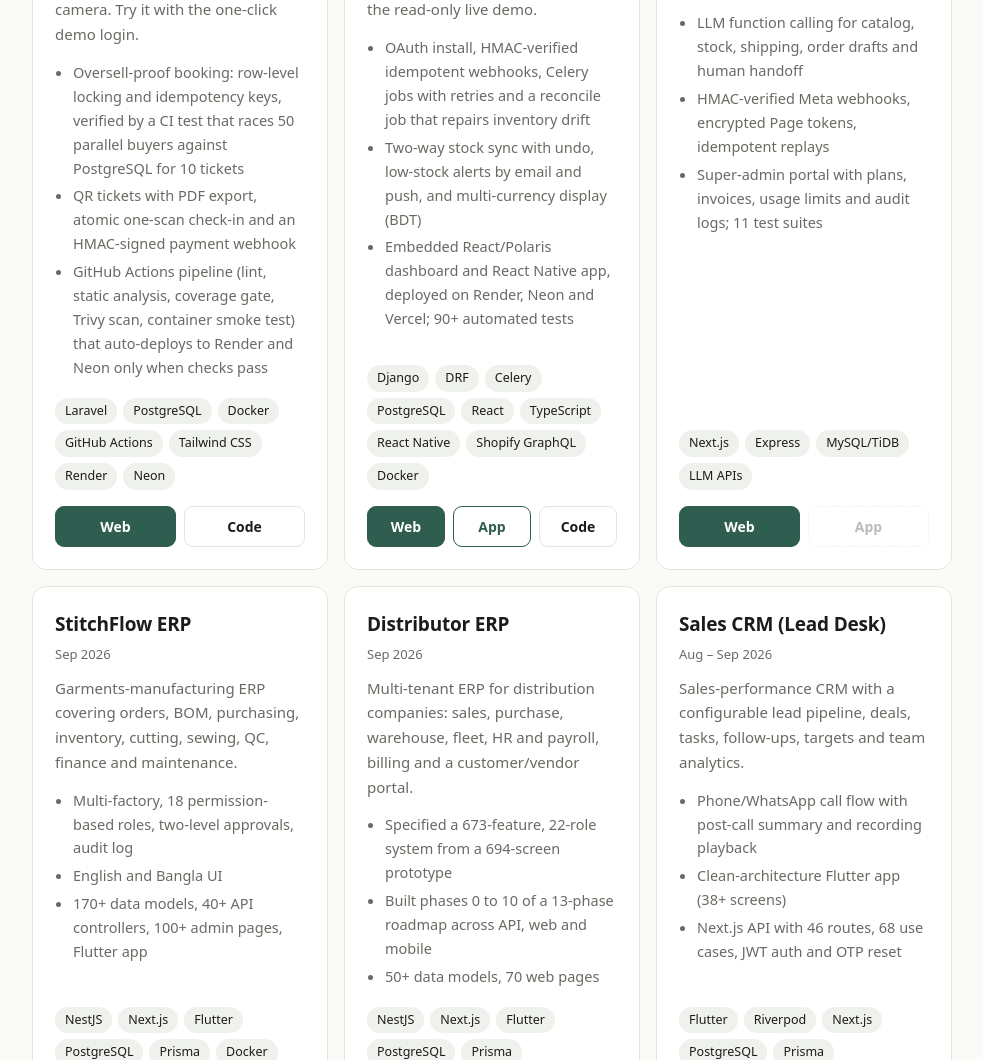
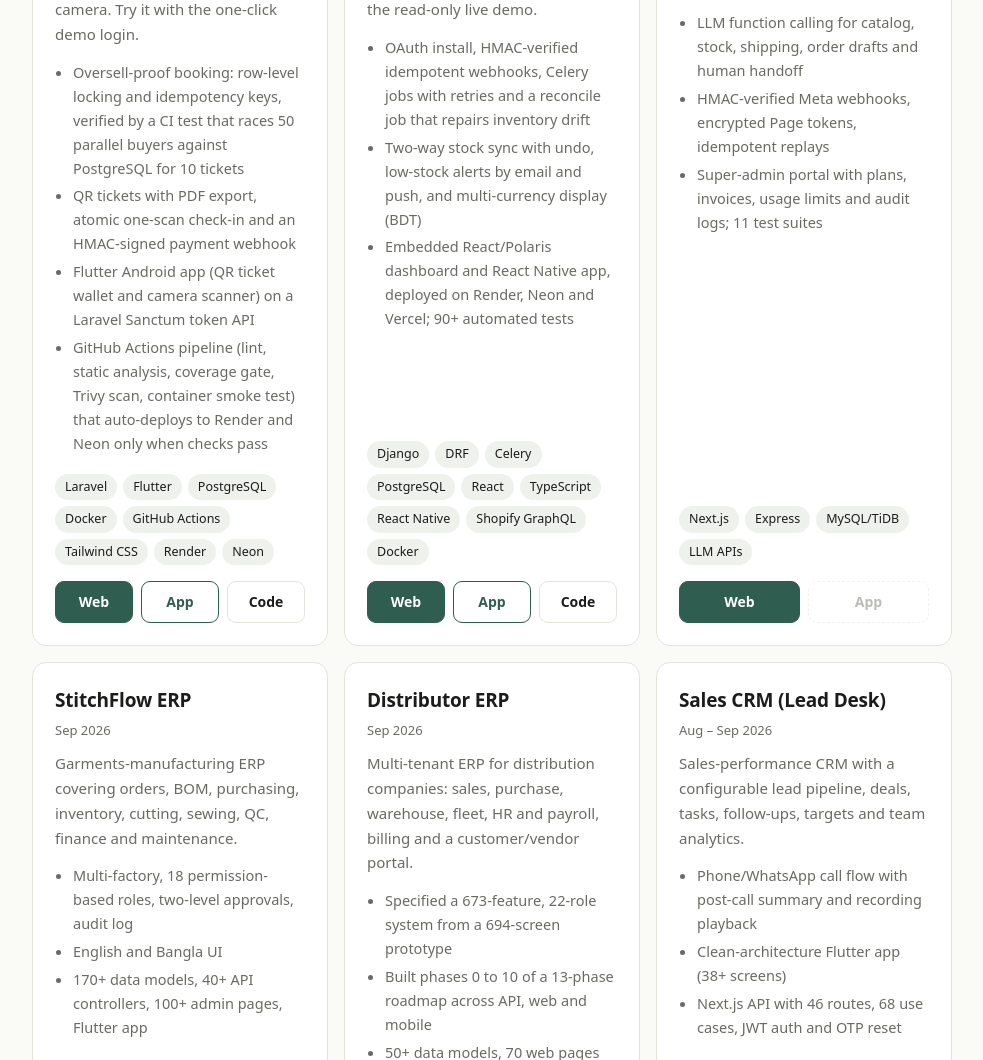
Before and after one commit to saad125862/portfolio, a website: page public/index.html in a window 1280 px wide. Shown: the part 885-1945 px from the top of the page, without its empty margins (148-1131 px from the left). Drawn offline with Linux system fonts and the light colour scheme.

Commit message:
EventPass: add Android app download; update CV PDF
- App button on the EventPass card (GitHub release APK) and Flutter in chips
- CV PDF now lists EventPass with web and Android links and drops Dokan ERP

Co-Authored-By: Claude Sonnet 5.5 <noreply@anthropic.com>

```diff
--- a/public/index.html
+++ b/public/index.html
@@ -162,10 +162,11 @@ h1 .name{background:linear-gradient(90deg,var(--accent),var(--text) 70%);-webkit
       <ul>
         <li>Oversell-proof booking: row-level locking and idempotency keys, verified by a CI test that races 50 parallel buyers against PostgreSQL for 10 tickets</li>
         <li>QR tickets with PDF export, atomic one-scan check-in and an HMAC-signed payment webhook</li>
+        <li>Flutter Android app (QR ticket wallet and camera scanner) on a Laravel Sanctum token API</li>
         <li>GitHub Actions pipeline (lint, static analysis, coverage gate, Trivy scan, container smoke test) that auto-deploys to Render and Neon only when checks pass</li>
       </ul>
-      <div class="chips"><span class="chip">Laravel</span><span class="chip">PostgreSQL</span><span class="chip">Docker</span><span class="chip">GitHub Actions</span><span class="chip">Tailwind CSS</span><span class="chip">Render</span><span class="chip">Neon</span></div>
-      <div class="actions" data-project="eventpass"><a data-kind="web">Web</a><a data-kind="code">Code</a></div>
+      <div class="chips"><span class="chip">Laravel</span><span class="chip">Flutter</span><span class="chip">PostgreSQL</span><span class="chip">Docker</span><span class="chip">GitHub Actions</span><span class="chip">Tailwind CSS</span><span class="chip">Render</span><span class="chip">Neon</span></div>
+      <div class="actions" data-project="eventpass"><a data-kind="web">Web</a><a data-kind="app">App</a><a data-kind="code">Code</a></div>
     </article>
 
     <article class="card">
@@ -349,7 +350,7 @@ h1 .name{background:linear-gradient(90deg,var(--accent),var(--text) 70%);-webkit
   /* Fill in the links below. Leave '' for any that don't exist yet: that button shows as disabled. */
   var REL='https://github.com/saad125862/portfolio/releases/download/v1.0.0/';
   var LINKS={
-    eventpass:{web:'https://eventpass-36j5.onrender.com',app:'',code:'https://github.com/saad125862/eventpass'},
+    eventpass:{web:'https://eventpass-36j5.onrender.com',app:'https://github.com/saad125862/eventpass/releases/latest/download/EventPass.apk',code:'https://github.com/saad125862/eventpass'},
     shopsync:{web:'https://shopsync-sooty.vercel.app',app:'https://github.com/saad125862/shopsync/releases/latest/download/ShopSync.apk',code:'https://github.com/saad125862/shopsync'},
     commercepilot:{web:'https://commercepilot-swart.vercel.app',app:'',code:''},
     stitchflow:{web:'https://stitchflow-erp.vercel.app/',app:REL+'Stitchflow.apk',code:''},
```
Also changed, not shown: 1 other file.
